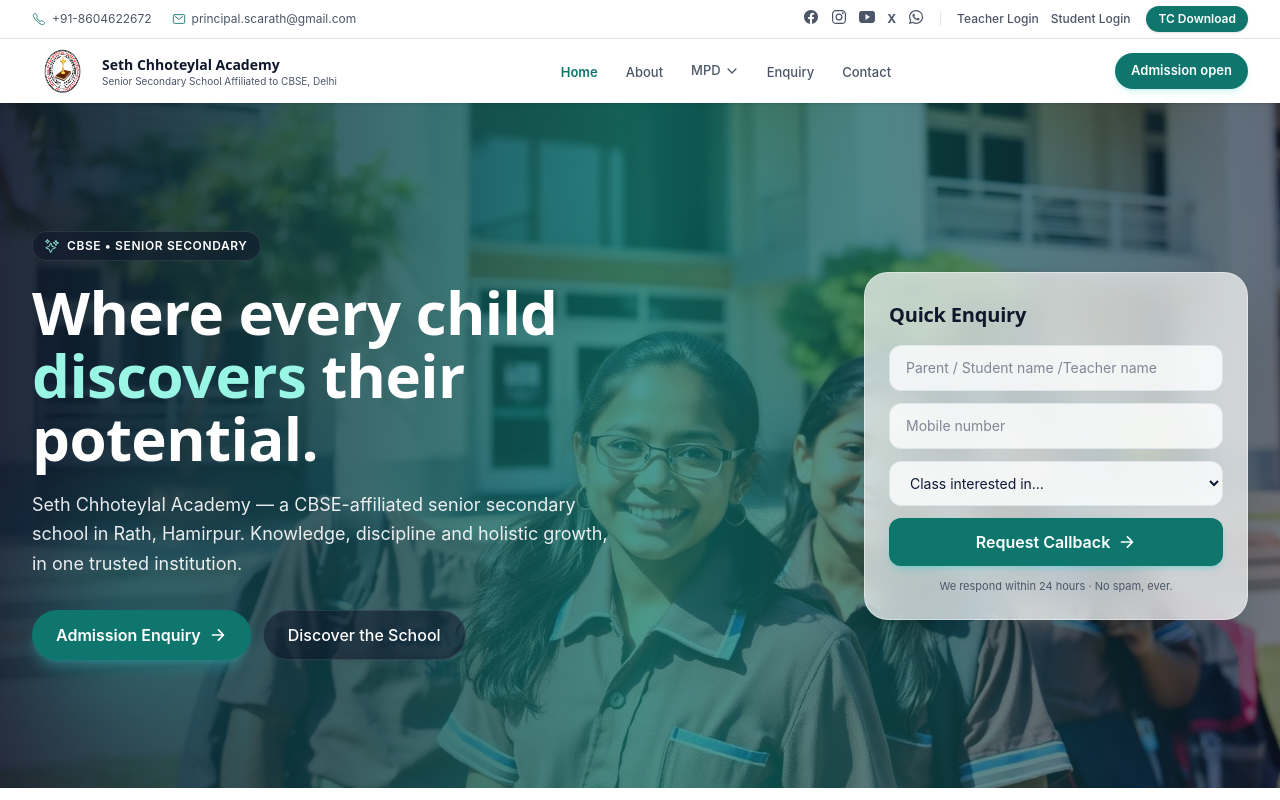
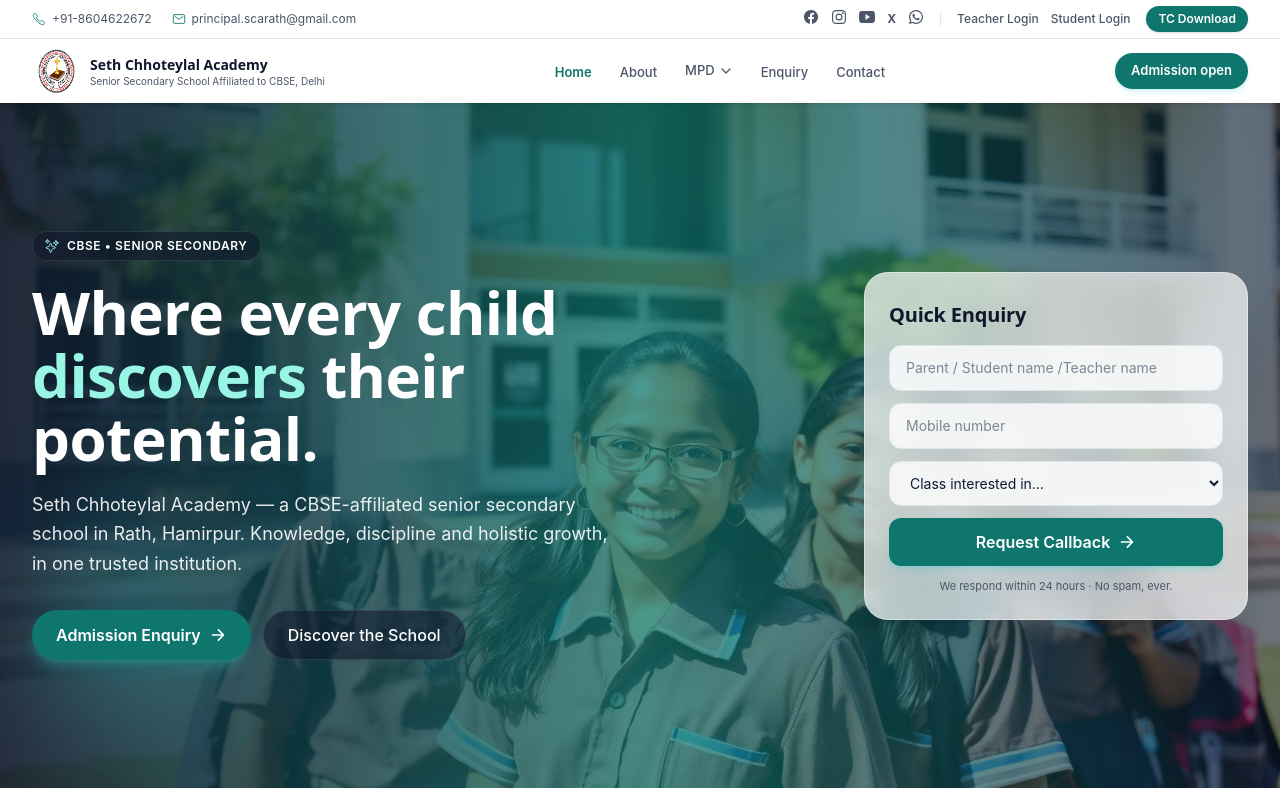
Before and after one commit to Joosharma/Seth_project, a website: page index.html in a window 1280 px wide. Shown: the top 800 px of the page. Drawn offline with nearby package versions, Linux system fonts and the light colour scheme.

Commit message:
logo size

```diff
--- a/index.html
+++ b/index.html
@@ -80,8 +80,12 @@
         <nav class="container-custom h-16 flex items-center justify-between gap-6 py-0">
             <!-- Logo -->
             <a href="#" class="flex items-center gap-2.5 shrink-0">
-                <!-- Image -->
-                <img src="assets/SCA NEW PNG2.png" alt="Seth Chhoteylal Academy logo" class="h-12 w-15 object-contain">
+                <div class="h-12 w-12">
+                     <!-- Image -->
+                    <img src="assets/SCA NEW PNG2.png" alt="Seth Chhoteylal Academy logo"
+                        class="h-full w-full object-contain">
+                </div>
+
                 <!-- Text -->
                 <div class="leading-tight">
                     <div class="font-display font-bold text-navy text-[13px] sm:text-sm">
```
Also changed, not shown: src/output.css.
